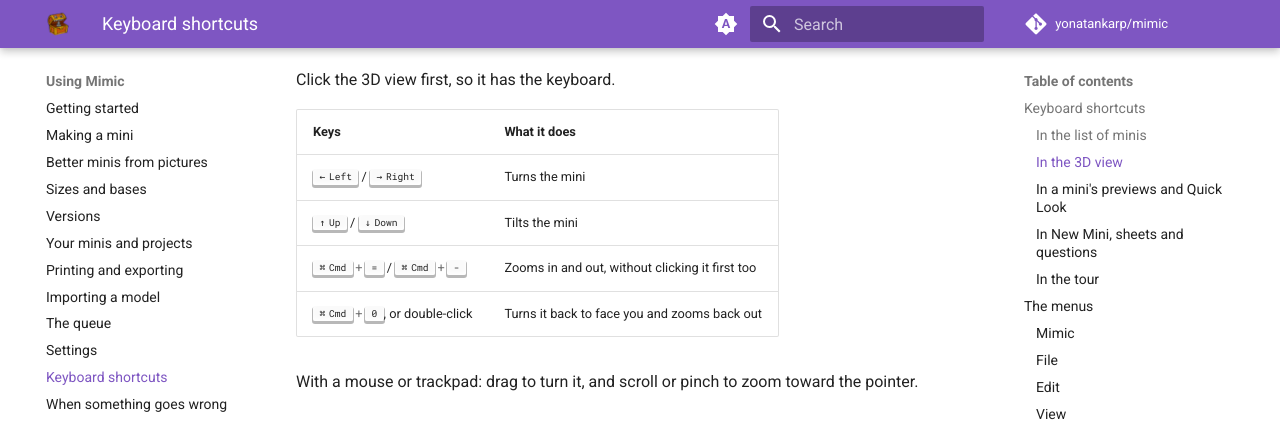
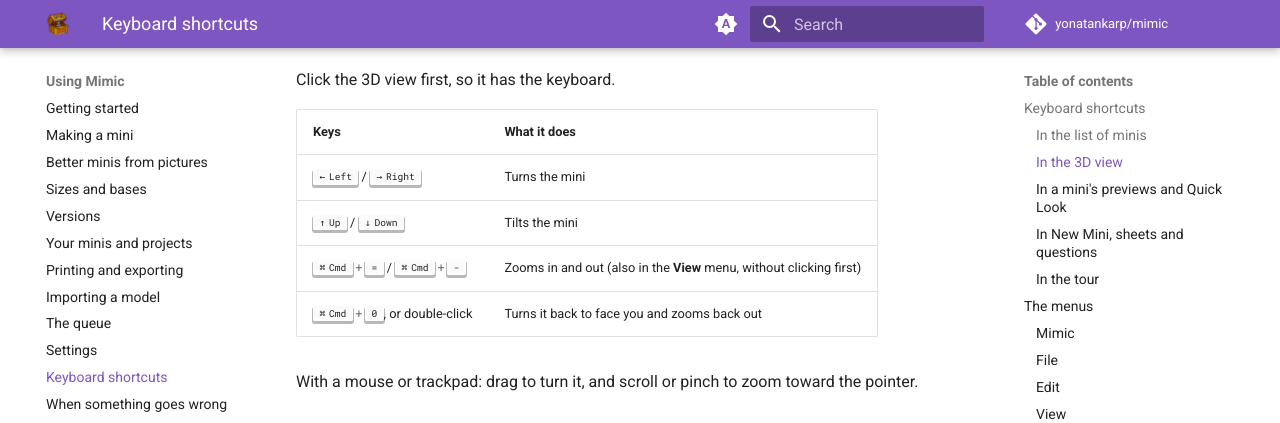
Before and after one commit to yonatankarp/mimic, an MkDocs documentation site: the page built from docs/shortcuts.md, in a window 1280 px wide and 900 px high, scrolled down 1827 px. Shown: the top 423 px of the window. Built offline with MkDocs 1.6.1 and Material for MkDocs 9.7.7, drawn with Linux system fonts in a browser that asks for light colours; comment, search, counter and statistics services are not loaded.

Commit message:
docs: zoom is in the View menu too

```diff
--- a/docs/shortcuts.md
+++ b/docs/shortcuts.md
@@ -48,7 +48,7 @@
 |---|---|
 | ++left++ / ++right++ | Turns the mini |
 | ++up++ / ++down++ | Tilts the mini |
-| ++cmd+"="++ / ++cmd+"-"++ | Zooms in and out, without clicking it first too |
+| ++cmd+"="++ / ++cmd+"-"++ | Zooms in and out (also in the **View** menu, without clicking first) |
 | ++cmd+0++, or double-click | Turns it back to face you and zooms back out |
 
 With a mouse or trackpad: drag to turn it, and scroll or pinch to zoom toward the pointer.
```
